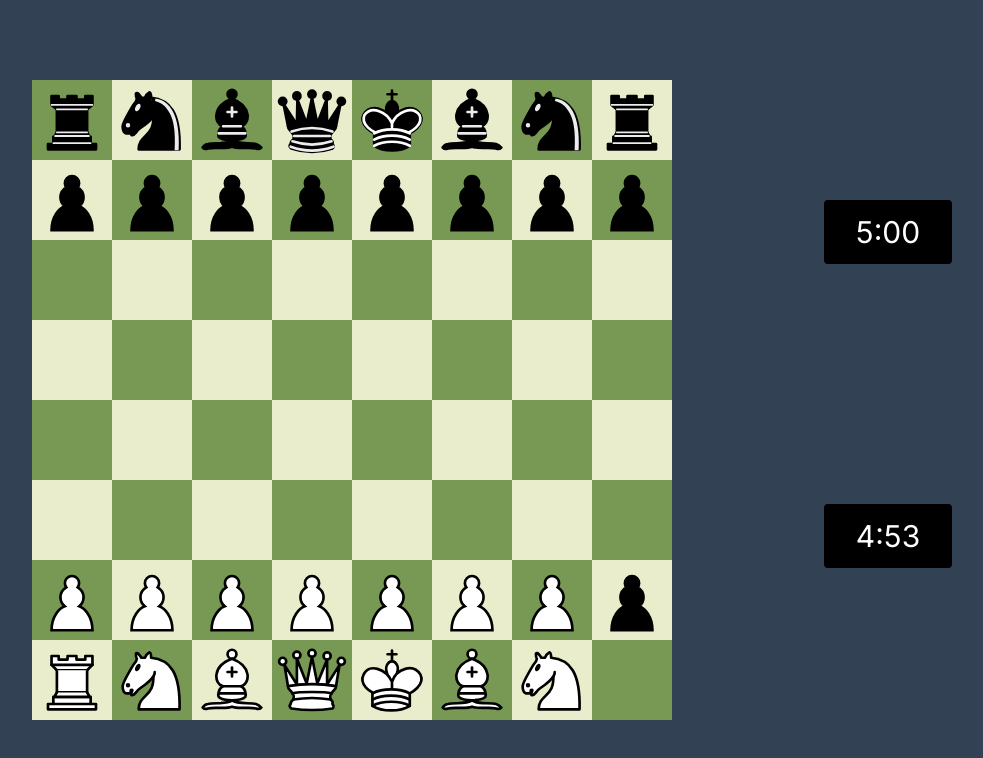
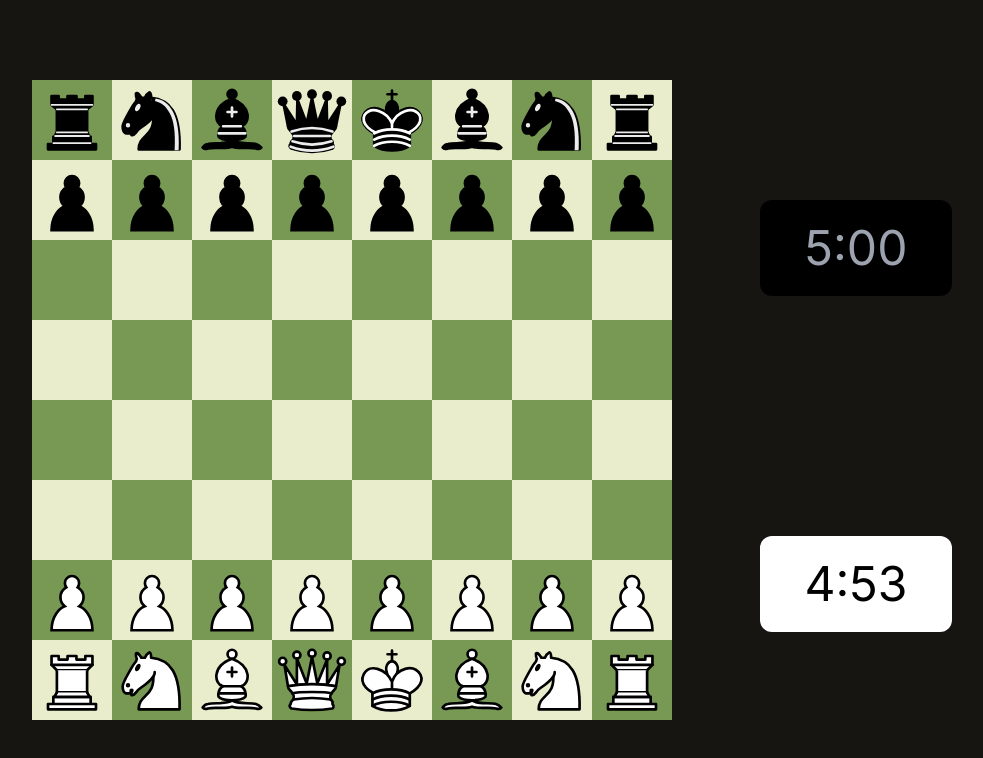
Before and after one commit to Srinjoy003/chess, a Next.js app: page / in a window 1280 px wide. Shown: the top 758 px of the page, without its empty margins (288-1271 px from the left). Built offline with nearby package versions, Linux system fonts and the light colour scheme.

Commit message:
stalemate and insufficient material draw added

```diff
--- a/app/colour.ts
+++ b/app/colour.ts
@@ -1,4 +1,5 @@
 export const colour = {
+	"chess-bg": "#161512",
 	"chess-dark": "#779954",
 	"chess-light": "#e9edcc",
     "chess-selected-light": "#f4f680",
--- a/app/components/Square.tsx
+++ b/app/components/Square.tsx
@@ -5,8 +5,8 @@ import { useCallback } from "react";
 import { useDispatch } from "react-redux";
 import { useSelector } from "react-redux";
 import { RootState } from "../reduxStore/store";
-import { MoveList } from "../moveFunctions";
-import { EnPassantMoveList } from "../moveFunctions";
+import { MoveList } from "../helperFunctions";
+import { EnPassantMoveList } from "../helperFunctions";
 
 type SquareProp = {
 	pawnPromotionOpen: boolean;
--- a/app/components/Timer.tsx
+++ b/app/components/Timer.tsx
@@ -8,7 +8,7 @@ type TimerProps = {
 	turn: string;
 	pawnPromotionOpen: boolean;
 	setIsTimeUp: (isTimeUp: boolean) => void;
-	isCheckMate: boolean;
+	gameEnded: boolean;
 };
 
 export default function Timer({
@@ -17,7 +17,7 @@ export default function Timer({
 	turn,
 	pawnPromotionOpen,
 	setIsTimeUp,
-	isCheckMate,
+	gameEnded,
 }: TimerProps) {
 	const timeGiven = playTime * 60000;
 	const [time, setTime] = useState(Date.now());
@@ -26,37 +26,19 @@ export default function Timer({
 
 	const api = countdownRef.current?.api;
 
-	// if(api){
-
-	// 	if (pawnPromotionOpen && turn === timerFor){
-
-	// 		if(!api.isPaused())
-	// 			console.log("pause working", pawnPromotionOpen, turn, timerFor);
-
-	// 		else{
-	// 			console.log("pause not working", pawnPromotionOpen, turn, timerFor);
-
-	// 		}
-	// 	}
-	// 	if (pawnPromotionOpen && turn !== timerFor && !api.isCompleted())
-	// 		console.log("play", pawnPromotionOpen, turn, timerFor);
-	// }
-	// else{
-	// 	console.log("no api")
-	// }
 
 	useEffect(() => {
 		if (api) {
 			if (turn !== timerFor && !api.isPaused()) {
 				api.pause();
 			}
-			if (turn === timerFor && !api.isCompleted() && !isCheckMate) {
+			if (turn === timerFor && !api.isCompleted() && !gameEnded) {
 				api.start();
 			}
 
-			if (isCheckMate) api.pause();
+			if (gameEnded) api.pause();
 		}
-	}, [api, timerFor, turn, isCheckMate, pawnPromotionOpen]);
+	}, [api, timerFor, turn, gameEnded, pawnPromotionOpen]);
 
 	useEffect(() => {
 		if (turn === timerFor && !initialTimeSet) {
@@ -70,9 +52,11 @@ export default function Timer({
 
 	const renderer = ({ minutes, seconds }: CountdownRenderProps) => {
 		return (
-			<p className="h-16 w-32 bg-black text-white flex items-center justify-center rounded text-3xl">{`${minutes}:${
-				seconds < 10 ? "0" : ""
-			}${seconds}`}</p>
+			<p
+				className={`h-24 w-48 flex items-center justify-center rounded-xl text-5xl text-bold ${
+					timerFor === turn ? "bg-white text-black" : "bg-black text-gray-400"
+				}`}
+			>{`${minutes}:${seconds < 10 ? "0" : ""}${seconds}`}</p>
 		);
 	};
 
@@ -82,7 +66,7 @@ export default function Timer({
 			date={countdownTime}
 			renderer={renderer}
 			controlled={false}
-			autoStart={timerFor === "w"}
+			autoStart={false}
 			onComplete={() => setIsTimeUp(true)}
 		/>
 	);
--- a/app/components/chessBoard.tsx
+++ b/app/components/chessBoard.tsx
@@ -8,7 +8,9 @@ import {
 	CheckMate,
 	EnPassantMoveList,
 	CastlingMoveList,
-} from "../moveFunctions";
+	StaleMate,
+	InsufficientMaterial,
+} from "../helperFunctions";
 import PawnPromotion from "./PawnPromotion";
 import Timer from "./Timer";
 import { useDispatch } from "react-redux";
@@ -41,8 +43,11 @@ export function CreateBoardMap() {
 		board.push(row);
 	}
 
-	board[1][7] = "bP"
-	board[0][7] = "-"
+	// board[7][0] = "bK";
+	// board[1][0] = "wK";
+	// board[6][7] = "wB";
+	// board[7][6] = "bB";
+
 
 	return board;
 }
@@ -72,7 +77,6 @@ export default function ChessBoard() {
 	const turn = useSelector((state: RootState) => state.turn);
 	const dispatch = useDispatch();
 
-
 	const isCheckMate = CheckMate(
 		turn,
 		boardState,
@@ -81,13 +85,25 @@ export default function ChessBoard() {
 		blackCastling
 	);
 
+	const isStaleMate = StaleMate(
+		boardState,
+		turn,
+		prevMove,
+		whiteCastling,
+		blackCastling
+	);
+
+	const hasInsufficientMaterial = InsufficientMaterial(boardState);
+
+	const victoryOrLoss = isCheckMate || isTimeUp;
+	const draw = isStaleMate || hasInsufficientMaterial;
+	const gameEnded = victoryOrLoss || draw;
+
 	const handlePromotion = useCallback(
 		(piece: string) => {
-
 			setpawnPromotionOpen(false);
 			dispatch(toggleTurn());
-			console.log("Toggle inside select")
-
+			console.log("Toggle inside select");
 
 			if (promotedPiecePosition) {
 				const updatedBoard = boardState.map((item) => {
@@ -140,8 +156,7 @@ export default function ChessBoard() {
 				updatedBoard[i2][j2] = updatedBoard[i1][j1];
 				updatedBoard[i1][j1] = "-";
 				dispatch(toggleTurn());
-				console.log("Toggle inside move")
-
+				console.log("Toggle inside move");
 			}
 
 			if (selectedPiece) {
@@ -280,7 +295,7 @@ export default function ChessBoard() {
 	});
 
 	return (
-		<div className="flex flex-row gap-10  bg-slate-700">
+		<div className="flex flex-row gap-10  bg-chess-bg">
 			<div className="flex flex-col-reverse items-center justify-center w-screen h-screen">
 				<div className="flex flex-col-reverse">{board}</div>
 				<div className="absolute z-20 -translate-x-10">
@@ -290,19 +305,7 @@ export default function ChessBoard() {
 					/>
 				</div>
 			</div>
-			<div className="absolute flex flex-col gap-10 text-5xl text-white">
-				{InCheck(turn, boardState) &&
-					!CheckMate(
-						turn,
-						boardState,
-						prevMove,
-						whiteCastling,
-						blackCastling
-					) &&
-					"CHECK"}
-				{CheckMate(turn, boardState, prevMove, whiteCastling, blackCastling) &&
-					"CHECKMATE"}
-			</div>
+
 			<div className="absolute flex flex-col gap-60 right-10 top-1/4 item-start justify-center">
 				<Timer
 					playTime={playTime}
@@ -310,7 +313,7 @@ export default function ChessBoard() {
 					turn={turn}
 					pawnPromotionOpen={pawnPromotionOpen}
 					setIsTimeUp={setIsTimeUp}
-					isCheckMate={isCheckMate}
+					gameEnded={gameEnded}
 				/>
 				<Timer
 					playTime={playTime}
@@ -318,13 +321,13 @@ export default function ChessBoard() {
 					turn={turn}
 					pawnPromotionOpen={pawnPromotionOpen}
 					setIsTimeUp={setIsTimeUp}
-					isCheckMate={isCheckMate}
+					gameEnded={gameEnded}
 				/>
 			</div>
 
 			<div
 				className={`absolute top-1/3 left-1/2 w-40 h-40 bg-white flex-col items-center justify-center z-50 ${
-					isCheckMate || isTimeUp ? "" : "hidden"
+					victoryOrLoss ? "" : "hidden"
 				}`}
 			>
 				<p>{turn === "b" ? "White Wins" : "Black Wins"}</p>
@@ -332,6 +335,18 @@ export default function ChessBoard() {
 					{isCheckMate ? "By Checkmate" : ""} {isTimeUp ? "By Timeout" : ""}
 				</p>
 			</div>
+
+			<div
+				className={`absolute top-1/3 left-1/2 w-40 h-40 bg-white flex-col items-center justify-center z-50 ${
+					draw ? "" : "hidden"
+				}`}
+			>
+				<p>DRAW</p>
+				<p>
+					{isStaleMate && "By Stalemate"}{" "}
+					{hasInsufficientMaterial && "By Insufficient Material"}
+				</p>
+			</div>
 		</div>
 	);
 }
--- a/app/moveFunctions.ts
+++ b/app/helperFunctions.ts
@@ -447,13 +447,18 @@ export function CastlingMoveList(
 			whiteCastling[1] === false &&
 			!InCheck(kingColour, boardState)
 		) {
-			if (isSquaresSafe(leftWhiteCastleSquares) && whiteCastling[0] === false) {
+			if (
+				isSquaresSafe(leftWhiteCastleSquares) &&
+				whiteCastling[0] === false &&
+				boardState[0][0] === "wR"
+			) {
 				castlingMoveList.push(2);
 			}
 
 			if (
 				isSquaresSafe(rightWhiteCastleSquares) &&
-				whiteCastling[2] === false
+				whiteCastling[2] === false &&
+				boardState[0][7] === "wR"
 			) {
 				castlingMoveList.push(6);
 			}
@@ -462,13 +467,18 @@ export function CastlingMoveList(
 			blackCastling[1] === false &&
 			!InCheck(kingColour, boardState)
 		) {
-			if (isSquaresSafe(leftBlackCastleSquares) && blackCastling[0] === false) {
+			if (
+				isSquaresSafe(leftBlackCastleSquares) &&
+				blackCastling[0] === false &&
+				boardState[7][0] === "bR"
+			) {
 				castlingMoveList.push(72);
 			}
 
 			if (
 				isSquaresSafe(rightBlackCastleSquares) &&
-				blackCastling[2] === false
+				blackCastling[2] === false &&
+				boardState[7][7] === "bR"
 			) {
 				castlingMoveList.push(76);
 			}
@@ -635,6 +645,108 @@ export function CheckMate(
 	return false;
 }
 
-function rotateMatrix180(matrix: string[][]): string[][] {
-	return matrix.map((row) => [...row].reverse()).reverse();
+function TotalMoveList(
+	boardState: string[][],
+	currentTurn: string,
+	prevMove: [number, number] | null,
+	whiteCastling: [boolean, boolean, boolean],
+	blackCastling: [boolean, boolean, boolean]
+): number[] {
+	const totalMoveList = [];
+
+	for (let row = 0; row < 8; row++) {
+		for (let col = 0; col < 8; col++) {
+			if (boardState[row][col][0] === currentTurn) {
+				const piece = boardState[row][col];
+				const position = row * 10 + col;
+				const moveList = MoveList(
+					piece,
+					position,
+					boardState,
+					prevMove,
+					whiteCastling,
+					blackCastling
+				);
+				totalMoveList.push(...moveList);
+			}
+		}
+	}
+	return totalMoveList;
 }
+
+export function StaleMate(
+	boardState: string[][],
+	currentTurn: string,
+	prevMove: [number, number] | null,
+	whiteCastling: [boolean, boolean, boolean],
+	blackCastling: [boolean, boolean, boolean]
+): boolean {
+	const totalMoveList = TotalMoveList(
+		boardState,
+		currentTurn,
+		prevMove,
+		whiteCastling,
+		blackCastling
+	);
+	if (totalMoveList.length === 0 && !InCheck(currentTurn, boardState)) {
+		return true;
+	}
+	return false;
+}
+
+export function InsufficientMaterial(boardState: string[][]): boolean {
+	const pawnCount = [0, 0];
+	const bishopCount = [0, 0];
+	const rookCount = [0, 0];
+	const knightCount = [0, 0];
+	const queenCount = [0, 0];
+
+	for (let row = 0; row < 8; row++) {
+		for (let col = 0; col < 8; col++) {
+			if (boardState[row][col] !== "-") {
+				const colour = boardState[row][col][0];
+				const piece = boardState[row][col][1];
+				const index = colour === "b" ? 0 : 1;
+
+				if (piece === "P") pawnCount[index] += 1;
+				else if (piece === "B") bishopCount[index] += 1;
+				else if (piece === "R") rookCount[index] += 1;
+				else if (piece === "H") knightCount[index] += 1;
+				else if (piece === "Q") queenCount[index] += 1;
+			}
+		}
+	}
+
+	if (
+		//no queen, pawn or rook for either side
+		pawnCount[0] === 0 &&
+		pawnCount[1] === 0 &&
+		queenCount[0] === 0 &&
+		queenCount[1] === 0 &&
+		rookCount[0] === 0 &&
+		rookCount[1] === 0
+	) {
+		if (
+			(bishopCount[0] === 0 && //king and 1 knight(or less) for either side(eg: 1K,1H vs 1K)
+				bishopCount[1] === 0 &&
+				knightCount[0] <= 1 &&
+				knightCount[1] <= 1) ||
+			(bishopCount[0] <= 1 && //king and 1 bishop(or less) for either side
+				bishopCount[1] <= 1 &&
+				knightCount[0] === 0 &&
+				knightCount[1] === 0) ||
+			(bishopCount[0] === 0 && //only king for either side
+				bishopCount[1] === 0 &&
+				knightCount[0] === 0 &&
+				knightCount[1] === 0) ||
+			(bishopCount[0] === 0 && //king and 2 knight(or less) on one side vs a lone king
+				bishopCount[1] === 0 &&
+				((knightCount[0] <= 2 && knightCount[1] === 0) ||
+					(knightCount[0] === 0 && knightCount[1] <= 2)))
+		) {
+			return true;
+		}
+	}
+
+	return false;
+}
```
